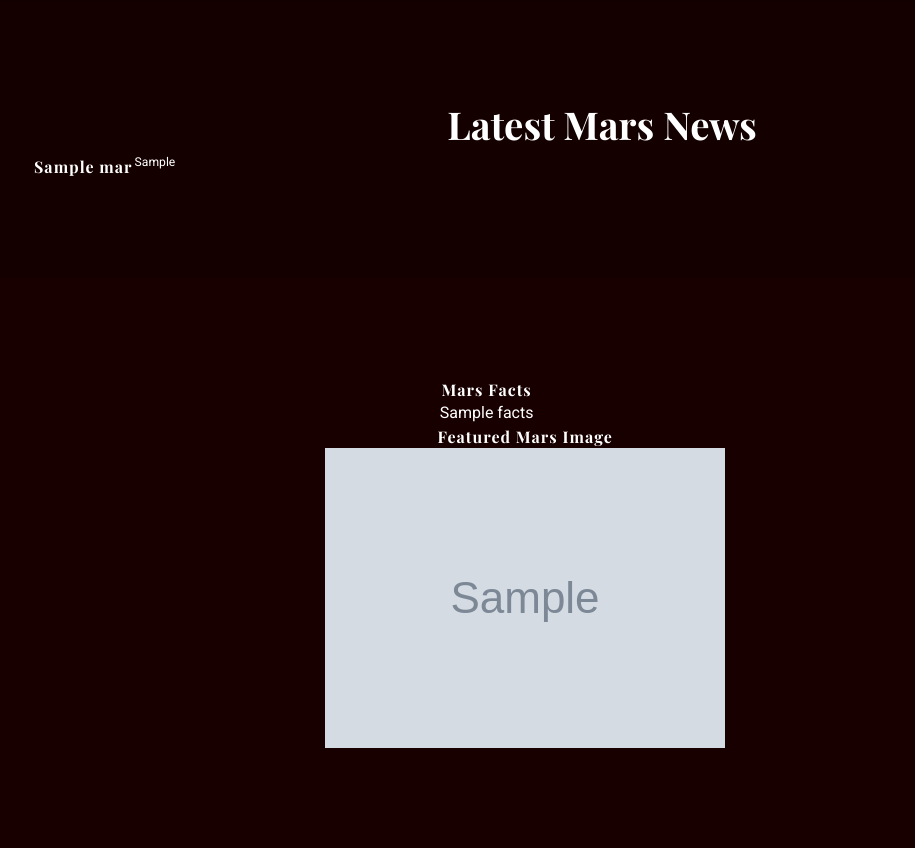
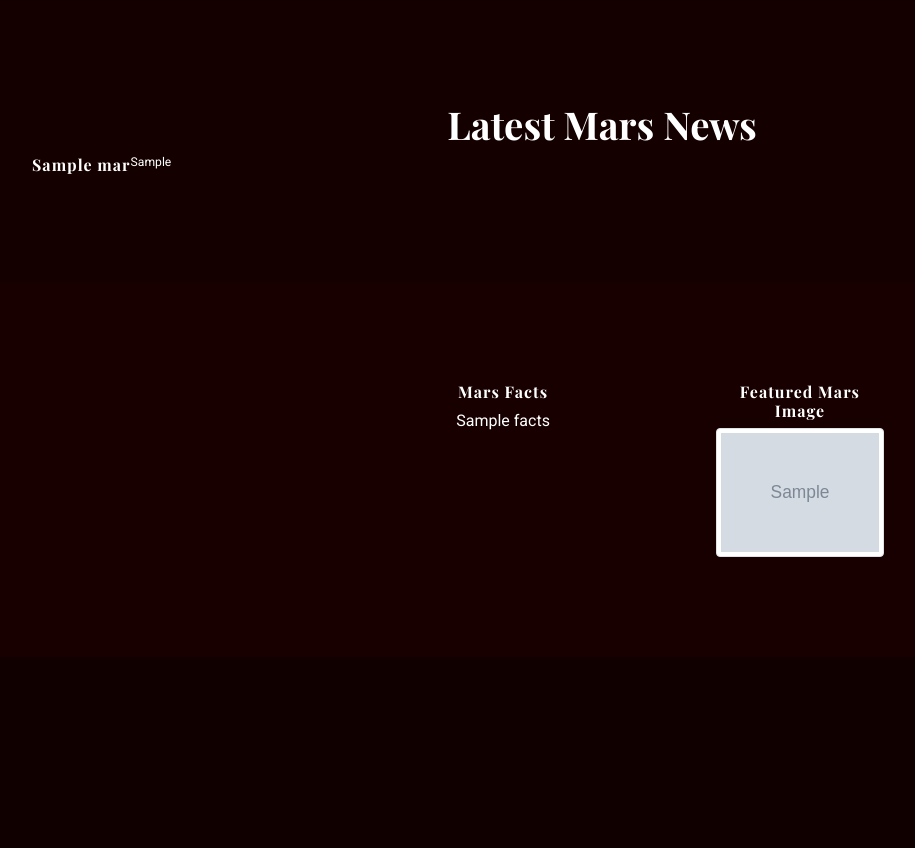
Before and after one commit to annaS000/Mission-to-Mars, a Flask app: page / in a window 1280 px wide. Shown: the part 1022-1870 px from the top of the page, without its empty margins (38-953 px from the left). After the commit the page ends 1579 px from the top, so only its background shows below. Run offline with Flask 2, Linux system fonts and the light colour scheme; grey boxes marked "Sample" are stand-in pictures; a database or web service that is not in the repository returns one stand-in record (values such as "Sample title"); some libraries are stand-ins or nearby versions.

Commit message:
added images

```diff
--- a/Mars_Scraping/templates/index2.html
+++ b/Mars_Scraping/templates/index2.html
@@ -102,7 +102,7 @@
         <section class="fragment fragment-four">
 
             <div class="row">
-                <div class="col-sm-7">
+                <div class="col-xs-12 col-md-8">
                     <div class="table-responsive">
                         <h3>Mars Facts</h3>
                         <div class="container">
@@ -112,15 +112,16 @@
                         </div>
                     </div>
                 </div>
-                <div class="col-ms-5">
+                <div class="col-xs-6 col-md-4">
                     <h3>Featured Mars Image</h3>
                     <!-- if images is False/None/non-existent, then default to error message -->
                     <img
                         src="{{mars.featured_image | default('static/images/error.png', true) }}"
-                        class="img-responsive"
-                        style="width:100%"
+                        class="img-thumbnail"
                     />
+                    </div>
                 </div>
+
             </div>
 
         </section>
@@ -195,12 +196,12 @@
         letter-spacing: 1px;
         text-align: center;
         color: #fff !important;
-        margin: 2px;
     }
     h4 {
         font-weight: 400;
         font-size: 0.95vw;
         color: #fff !important;
+        text-align: center;
     }
     h5 {
         font-size: 0.5vw;
```
Also changed, not shown: 9 other files.
